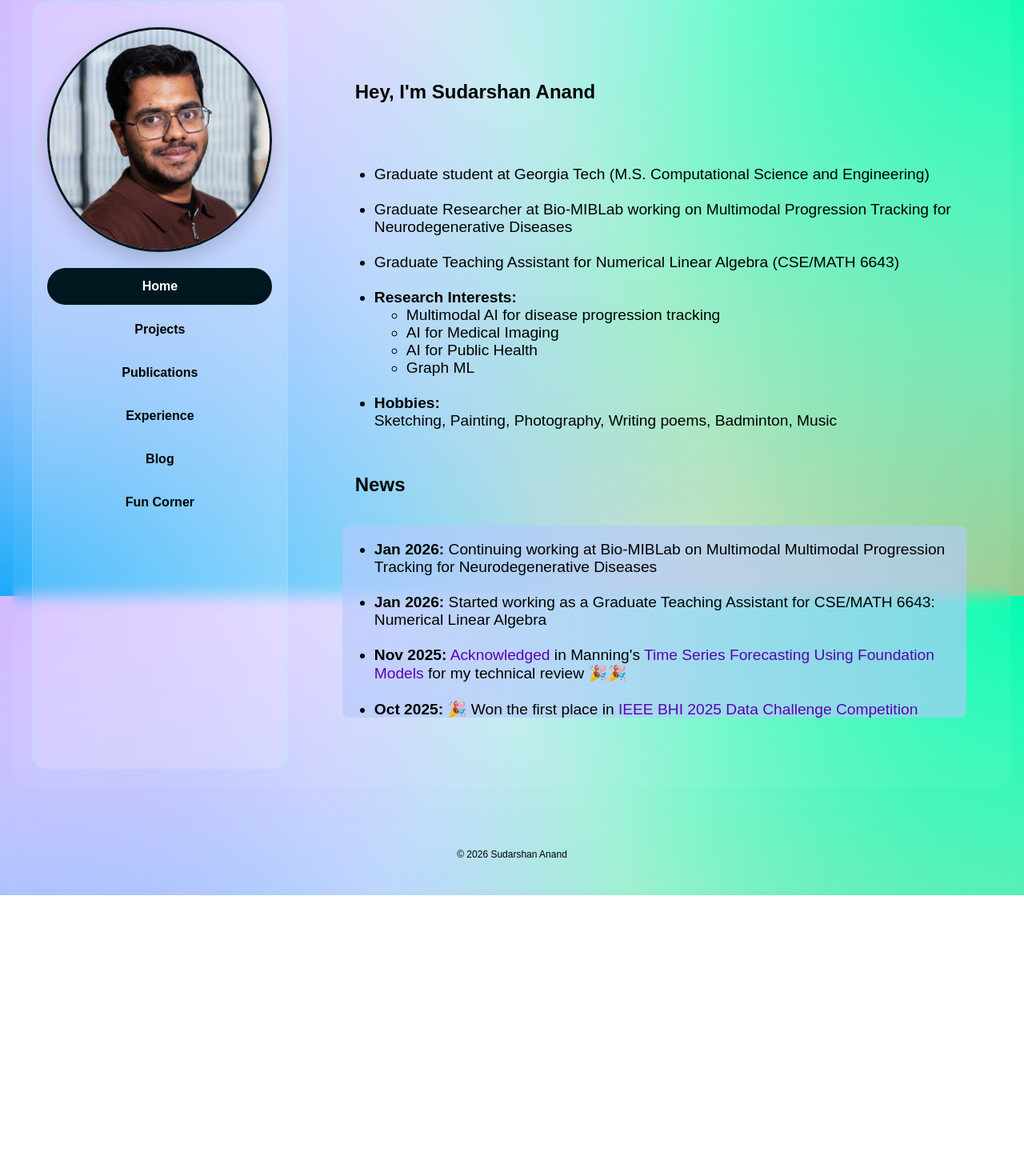
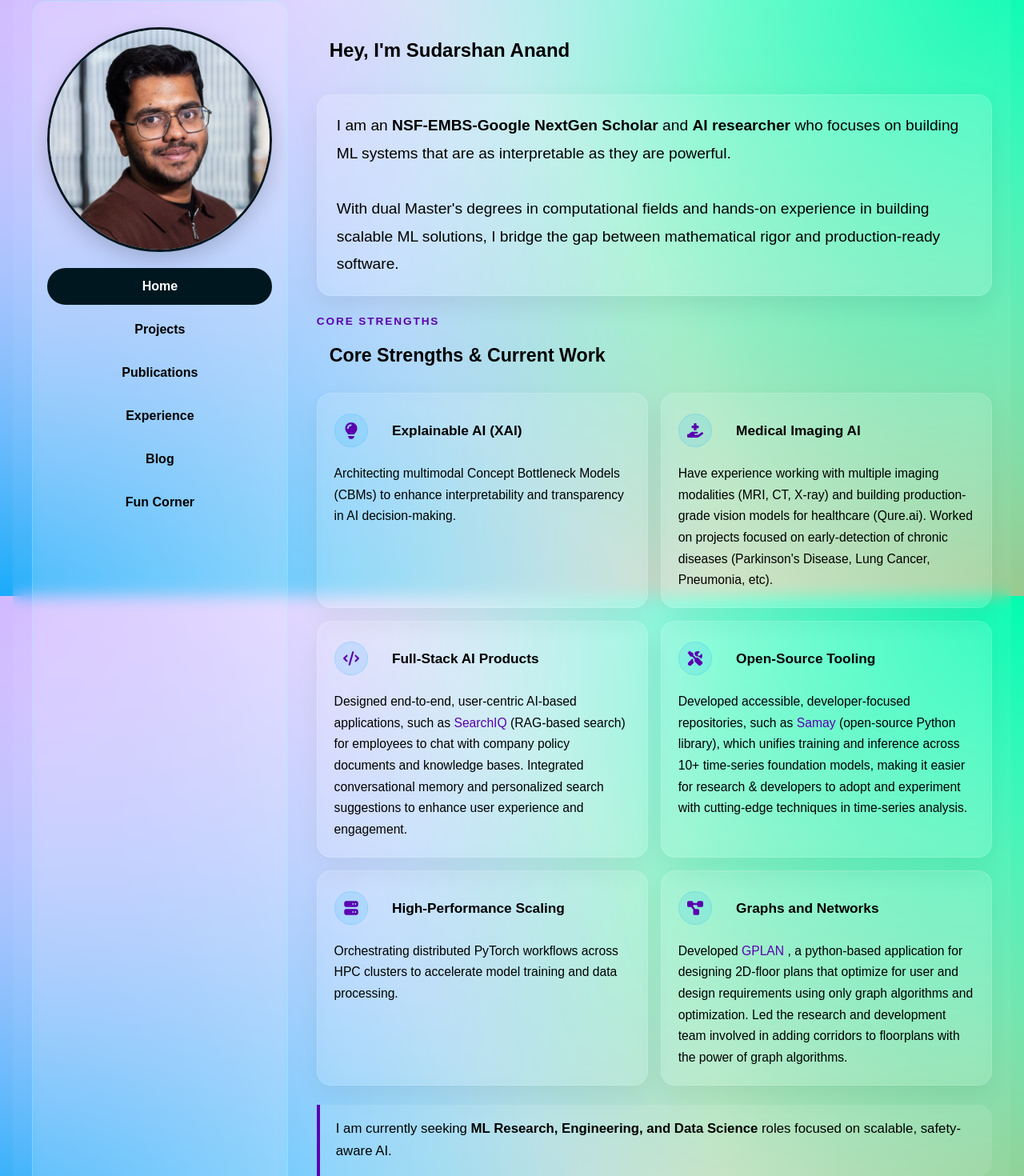
Before and after one commit to ASudu/personal_website, a React (Vite) app: page / in a window 1280 px wide. Shown: the part 855-2325 px from the top of the page at 80% size. Before the commit the page ends 1974 px from the top, so only its background shows below. Built offline with nearby package versions, Linux system fonts and the light colour scheme.

Commit message:
updated About Me

```diff
--- a/src/index.css
+++ b/src/index.css
@@ -203,6 +203,225 @@ body.dark-mode {
 body.dark-mode .hero-section {
   background: transparent;
   color: var(--text-dark);
+}
+
+#home-content {
+  display: flex;
+  flex-direction: column;
+  gap: 1.5rem;
+}
+
+#home-content h1 {
+  margin: 0;
+}
+
+.home-intro,
+.home-strengths,
+.home-outro {
+  width: 100%;
+  box-sizing: border-box;
+}
+
+.home-intro {
+  font-size: 1.2rem;
+  line-height: 1.8;
+  padding: 1.35rem 1.5rem;
+  border: 1px solid rgba(255, 255, 255, 0.16);
+  border-radius: 18px;
+  background: rgba(255, 255, 255, 0.12);
+  backdrop-filter: blur(12px);
+  box-shadow: 0 12px 32px rgba(0, 0, 0, 0.08);
+}
+
+body.dark-mode .home-intro {
+  background: rgba(0, 0, 0, 0.16);
+  border-color: rgba(255, 255, 255, 0.12);
+}
+
+.home-section-heading {
+  display: flex;
+  flex-direction: column;
+  gap: 0.35rem;
+  margin-bottom: 1rem;
+}
+
+.home-kicker {
+  margin: 0;
+  font-size: 0.85rem;
+  font-weight: 700;
+  letter-spacing: 0.14em;
+  text-transform: uppercase;
+  color: var(--theme-link-color);
+}
+
+.home-section-heading h2 {
+  margin: 0;
+  font-size: 1.45rem;
+  line-height: 1.2;
+}
+
+.home-strengths-grid {
+  display: grid;
+  grid-template-columns: repeat(2, minmax(0, 1fr));
+  gap: 1rem;
+  list-style: none;
+  padding: 0;
+  margin: 0;
+}
+
+.home-strength-card {
+  display: flex;
+  flex-direction: column;
+  gap: 0.9rem;
+  padding: 1.25rem 1.3rem;
+  border: 1px solid rgba(255, 255, 255, 0.14);
+  border-radius: 18px;
+  background: rgba(255, 255, 255, 0.11);
+  backdrop-filter: blur(12px);
+  box-shadow: 0 12px 32px rgba(0, 0, 0, 0.06);
+}
+
+.home-strength-card--featured {
+  grid-column: 1 / -1;
+  background: linear-gradient(135deg, rgba(1, 169, 249, 0.16), rgba(127, 255, 249, 0.12));
+}
+
+body.dark-mode .home-strength-card {
+  background: rgba(0, 0, 0, 0.14);
+  border-color: rgba(255, 255, 255, 0.1);
+}
+
+body.dark-mode .home-strength-card--featured {
+  background: linear-gradient(135deg, rgba(7, 37, 56, 0.75), rgba(0, 0, 0, 0.25));
+}
+
+.home-strength-card__header {
+  display: flex;
+  align-items: center;
+  gap: 0.9rem;
+}
+
+.home-strength-icon {
+  display: inline-flex;
+  align-items: center;
+  justify-content: center;
+  width: 2.5rem;
+  height: 2.5rem;
+  border-radius: 999px;
+  flex-shrink: 0;
+  color: var(--theme-link-color);
+  background: rgba(1, 169, 249, 0.12);
+  border: 1px solid rgba(1, 169, 249, 0.18);
+}
+
+.home-strength-icon svg {
+  width: 1.25rem;
+  height: 1.25rem;
+}
+
+.home-strength-card h3 {
+  margin: 0;
+  font-size: 1.08rem;
+  line-height: 1.3;
+}
+
+.home-strength-card p {
+  margin: 0;
+  font-size: 0.98rem;
+  line-height: 1.7;
+  color: var(--theme-text-secondary);
+}
+
+.home-outro {
+  padding: 1rem 1.25rem;
+  border-left: 4px solid var(--theme-link-color);
+  border-radius: 0 16px 16px 0;
+  background: rgba(255, 255, 255, 0.1);
+}
+
+body.dark-mode .home-outro {
+  background: rgba(0, 0, 0, 0.14);
+}
+
+.home-outro p {
+  margin: 0;
+  font-size: 1.05rem;
+  line-height: 1.7;
+}
+
+.home-awards {
+  width: 100%;
+  box-sizing: border-box;
+}
+
+.home-awards-grid {
+  display: grid;
+  grid-template-columns: repeat(3, minmax(0, 1fr));
+  gap: 1rem;
+  list-style: none;
+  padding: 0;
+  margin: 0;
+}
+
+.home-award-tile {
+  display: flex;
+  flex-direction: column;
+  align-items: center;
+  justify-content: flex-start;
+  text-align: center;
+  gap: 0.75rem;
+  min-height: 220px;
+  padding: 1.25rem 1.1rem;
+  border: 1px solid rgba(255, 255, 255, 0.14);
+  border-radius: 18px;
+  background: rgba(255, 255, 255, 0.11);
+  backdrop-filter: blur(12px);
+  box-shadow: 0 12px 32px rgba(0, 0, 0, 0.06);
+}
+
+body.dark-mode .home-award-tile {
+  background: rgba(0, 0, 0, 0.14);
+  border-color: rgba(255, 255, 255, 0.1);
+}
+
+.home-award-icon {
+  display: inline-flex;
+  align-items: center;
+  justify-content: center;
+  width: 3rem;
+  height: 3rem;
+  border-radius: 999px;
+  color: var(--theme-link-color);
+  background: rgba(1, 169, 249, 0.12);
+  border: 1px solid rgba(1, 169, 249, 0.18);
+  font-size: 1.2rem;
+}
+
+.home-award-tile h3 {
+  margin: 0;
+  font-size: 1.05rem;
+  line-height: 1.3;
+}
+
+.home-award-tile p {
+  margin: 0;
+  font-size: 0.95rem;
+  line-height: 1.6;
+  color: var(--theme-text-secondary);
+}
+
+@media (max-width: 900px) {
+  .home-strengths-grid {
+    grid-template-columns: 1fr;
+  }
+
+  .home-strength-card--featured {
+    grid-column: auto;
+  }
+
+  .home-awards-grid {
+    grid-template-columns: 1fr;
+  }
 }
 
 .hero-section h1 {
--- a/src/pages/Home.tsx
+++ b/src/pages/Home.tsx
@@ -1,14 +1,125 @@
 import React from 'react';
 import Layout from '../components/Layout';
+import { FontAwesomeIcon } from '@fortawesome/react-fontawesome';
+import {
+  // faAward,
+  faCode,
+  faDiagramProject,
+  faLightbulb,
+  // faMedal,
+  faServer,
+  faScrewdriverWrench,
+  // faTrophy,
+  faHandHoldingMedical,
+} from '@fortawesome/free-solid-svg-icons';
+
+type CoreStrength = {
+  title: string;
+  description: React.ReactNode;
+  icon: React.ReactNode;
+  featured?: boolean;
+};
+
+const coreStrengths: CoreStrength[] = [
+  {
+    title: 'Explainable AI (XAI)',
+    description:
+      'Architecting multimodal Concept Bottleneck Models (CBMs) to enhance interpretability and transparency in AI decision-making.',
+    icon: <FontAwesomeIcon icon={faLightbulb} aria-hidden="true" />,
+  },
+  {
+    title: 'Medical Imaging AI',
+    description:
+      'Have experience working with multiple imaging modalities (MRI, CT, X-ray) and building production-grade vision models for healthcare (Qure.ai). Worked on projects focused on early-detection of chronic diseases (Parkinson\'s Disease, Lung Cancer, Pneumonia, etc).',
+    icon: <FontAwesomeIcon icon={faHandHoldingMedical} aria-hidden="true" />
+  },
+  {
+    title: 'Full-Stack AI Products',
+    description:
+      (
+      <>
+        Designed end-to-end, user-centric AI-based applications, such as
+        {' '}
+        <a className="blog-link" href="https://www.rezolve.ai/product/rezolve-searchiq-ai-enterprise-search" target="_blank" rel="noopener noreferrer">
+          SearchIQ
+        </a>
+        {' '}
+        (RAG-based search) for employees to chat with company policy documents and knowledge bases. Integrated conversational memory and personalized search suggestions to enhance user experience and engagement.
+      </>
+    ),
+    icon: <FontAwesomeIcon icon={faCode} aria-hidden="true" />,
+  },
+  {
+    title: 'Open-Source Tooling',
+    description:(
+      <>
+        Developed accessible, developer-focused repositories, such as
+        {' '}
+        <a className="blog-link" href="https://www.linkedin.com/posts/sanand315_github-adityalabsamay-activity-7320283839988203520-3oTn?utm_source=share&utm_medium=member_desktop&rcm=ACoAADWmYrgBzrqoeFrdHGaznPlKicAd2FLZMeY" target="_blank" rel="noopener noreferrer">
+          Samay
+        </a>
+        {' '}
+        (open-source Python library), which unifies training and inference across 10+ time-series foundation models, making it easier for research & developers to adopt and experiment with cutting-edge techniques in time-series analysis.
+      </>
+    ),
+    icon: <FontAwesomeIcon icon={faScrewdriverWrench} aria-hidden="true" />,
+    // featured: true,
+  },
+  {
+    title: 'High-Performance Scaling',
+    description:
+      'Orchestrating distributed PyTorch workflows across HPC clusters to accelerate model training and data processing.',
+    icon: <FontAwesomeIcon icon={faServer} aria-hidden="true" />,
+  },
+  {
+    title: 'Graphs and Networks',
+    description:(
+      <>
+        Developed
+        {' '}
+        <a className="blog-link" href="https://www.linkedin.com/posts/sanand315_github-adityalabsamay-activity-7320283839988203520-3oTn?utm_source=share&utm_medium=member_desktop&rcm=ACoAADWmYrgBzrqoeFrdHGaznPlKicAd2FLZMeY" target="_blank" rel="noopener noreferrer">
+          GPLAN
+        </a>
+        {' '}
+        , a python-based application for designing 2D-floor plans that optimize for user and design requirements using only graph algorithms and optimization. Led the research and development team involved in adding corridors to floorplans with the power of graph algorithms.
+      </>
+    ),
+    icon: <FontAwesomeIcon icon={faDiagramProject} aria-hidden="true" />,
+  },
+];
+
+// type HonorAward = {
+//   title: string;
+//   details: string;
+//   icon: React.ReactNode;
+// };
+
+// const honorsAndAwards: HonorAward[] = [
+//   {
+//     title: 'Award Placeholder 01',
+//     details: 'Add award title, event name, and year here.',
+//     icon: <FontAwesomeIcon icon={faTrophy} aria-hidden="true" />,
+//   },
+//   {
+//     title: 'Award Placeholder 02',
+//     details: 'Add a short one-line context or achievement summary.',
+//     icon: <FontAwesomeIcon icon={faMedal} aria-hidden="true" />,
+//   },
+//   {
+//     title: 'Award Placeholder 03',
+//     details: 'Add supporting details like organizer, rank, or recognition.',
+//     icon: <FontAwesomeIcon icon={faAward} aria-hidden="true" />,
+//   },
+// ];
 
 const Home: React.FC = () => {
   return (
     <Layout title="About me | Sudarshan Anand" activePage="about_me">
-      <div id="home-content" style={{ alignContent: 'center', padding: '2rem' }}>
+      <div id="home-content">
         <h1>Hey, I'm Sudarshan Anand</h1>
 
-        <div style={{ alignContent: 'center', fontSize: '1.2rem' }}>
-          <ul>
+        <div className="home-intro">
+          {/* <ul>
             <br />
             <li>Graduate student at Georgia Tech (M.S. Computational Science and Engineering)</li>
             <br />
@@ -29,37 +140,62 @@ const Home: React.FC = () => {
                 Sketching, Painting, Photography, Writing poems, Badminton, Music
             </li>
           </ul>
+           */}
+
+            I am an <strong>NSF-EMBS-Google NextGen Scholar</strong> and <strong>AI researcher</strong> who focuses on building ML systems that are as interpretable as they are powerful.
+            <br />
+            <br />
+            With dual Master's degrees in computational fields and hands-on experience in building scalable ML solutions, I bridge the gap between mathematical rigor and production-ready software.
         </div>
 
-        <h1>News</h1>
+        <section className="home-strengths" aria-labelledby="core-strengths-heading">
+          <div className="home-section-heading">
+            <p className="home-kicker">Core strengths</p>
+            <h2 id="core-strengths-heading">Core Strengths &amp; Current Work</h2>
+          </div>
 
-        <div className="scrollable-container" tabIndex={0}>
-          <div style={{ alignContent: 'center', fontSize: '1.2rem' }}>
-            <ul>
-              <li><strong>Jan 2026:</strong> Continuing working at Bio-MIBLab on Multimodal Multimodal Progression Tracking for Neurodegenerative Diseases</li>
-              <br />
-              <li><strong>Jan 2026:</strong> Started working as a Graduate Teaching Assistant for CSE/MATH 6643: Numerical Linear Algebra</li>
-              <br />
-              <li><strong>Nov 2025:</strong> <a className='blog-link' href="/images/Time_series_forecasting_book_ack_1.png" target="_blank" rel="noopener noreferrer">Acknowledged</a> in Manning's <a className='blog-link' href="https://www.manning.com/books/time-series-forecasting-using-foundation-models" target="_blank" rel="noopener noreferrer">Time Series Forecasting Using Foundation Models</a> for my technical review 🎉🎉</li>
-              <br />
-              <li><strong>Oct 2025:</strong> 🎉 Won the first place in <a className='blog-link' href="https://bhi.embs.org/2025/data-competition/" target="_blank" rel="noopener noreferrer">IEEE BHI 2025 Data Challenge Competition</a> (Track 1: Depression Risk Prediction)! 🎉</li>
-              <br />
-              <li><strong>Sept 2025:</strong> Recognized as <a className='blog-link' href="https://bhi.embs.org/2025/registration-2/nsf-embs-google-sponsored-young-professional-nextgen-scholar-recognition/" target="_blank" rel="noopener noreferrer">IEEE BHI 2025 Young Professional NextGen Scholar</a> (NSF, EMBS, Google Sponsored) 🌟🌟</li>
-              <br />
-              <li><strong>Sept 2025:</strong> Our poster got accepted at IEEE BHI 2025. Check out the abstract: <a className='blog-link' href="https://openreview.net/forum?id=MYlJfTsDpi" target="_blank" rel="noopener noreferrer">Metadata makes Big Data useful for AI/ML-ready, equitable pandemic response</a>  🎉🎉</li>
-              <br />
-              <li><strong>Aug 2025:</strong> Started working under <a className='blog-link' href="https://research.gatech.edu/people/may-dongmei-wang" target="_blank" rel="noopener noreferrer">Prof. May D Wang</a> at Bio-MIBLab on a Neuroimaging project</li>
-              <br />
-              <li><strong>Aug 2025:</strong> Started working as a Graduate Teaching Assistant for CSE 6140: CSE Algorithms</li>
-              <br />
-              <li><strong>Aug 2025:</strong> Completed an amazing Summer Internship at <a className='blog-link' href="https://www.rezolve.ai/" target="_blank" rel="noopener noreferrer">Rezolve.ai</a> as a AI Product Developer Intern</li>
-              <br />
-              <li><strong>June 2025:</strong> Started Summer Internship at <a className='blog-link' href="https://www.rezolve.ai/" target="_blank" rel="noopener noreferrer">Rezolve.ai</a> as AI Product Developer Intern.</li>
-              <br />
+          <ul className="home-strengths-grid">
+            {coreStrengths.map((strength) => (
+              <li
+                key={strength.title}
+                className={`home-strength-card${strength.featured ? ' home-strength-card--featured' : ''}`}
+              >
+                <div className="home-strength-card__header">
+                  <span className="home-strength-icon" aria-hidden="true">
+                    {strength.icon}
+                  </span>
+                  <h3>{strength.title}</h3>
+                </div>
+                <p>{strength.description}</p>
+              </li>
+            ))}
+          </ul>
+        </section>
 
-            </ul>
-          </div>
+        <div className="home-outro">
+          <p>
+            I am currently seeking <strong>ML Research, Engineering, and Data Science</strong> roles focused on scalable, safety-aware AI.
+          </p>
         </div>
+
+        <section className="home-awards" aria-labelledby="honors-awards-heading">
+          {/* <div className="home-section-heading">
+            <p className="home-kicker">Recognition</p>
+            <h2 id="honors-awards-heading">Honors &amp; Awards</h2>
+          </div> */}
+
+          {/* <ul className="home-awards-grid">
+            {honorsAndAwards.map((award) => (
+              <li key={award.title} className="home-award-tile">
+                <span className="home-award-icon" aria-hidden="true">
+                  {award.icon}
+                </span>
+                <h3>{award.title}</h3>
+                <p>{award.details}</p>
+              </li>
+            ))}
+          </ul> */}
+        </section>
       </div>
     </Layout>
   );
```
